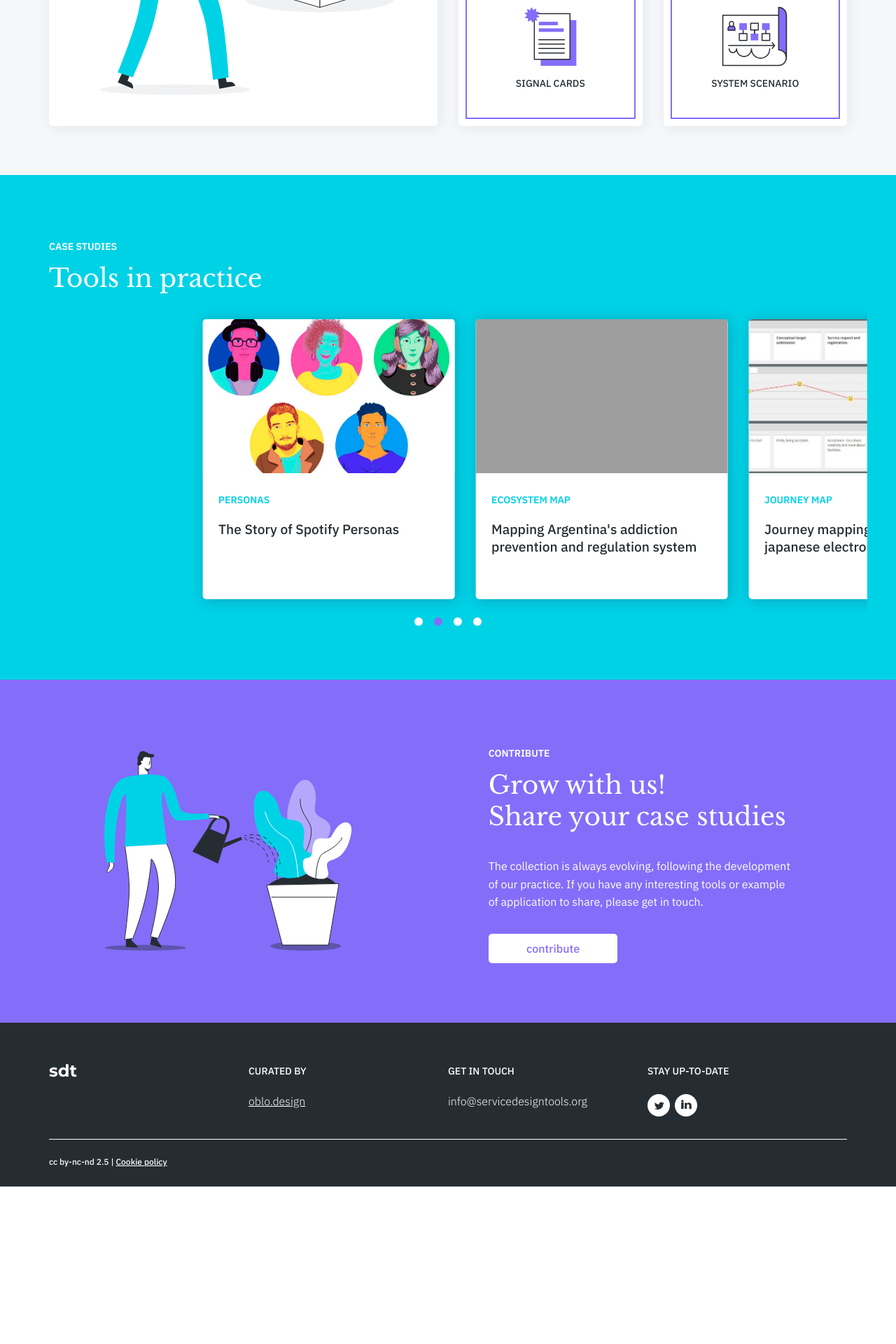
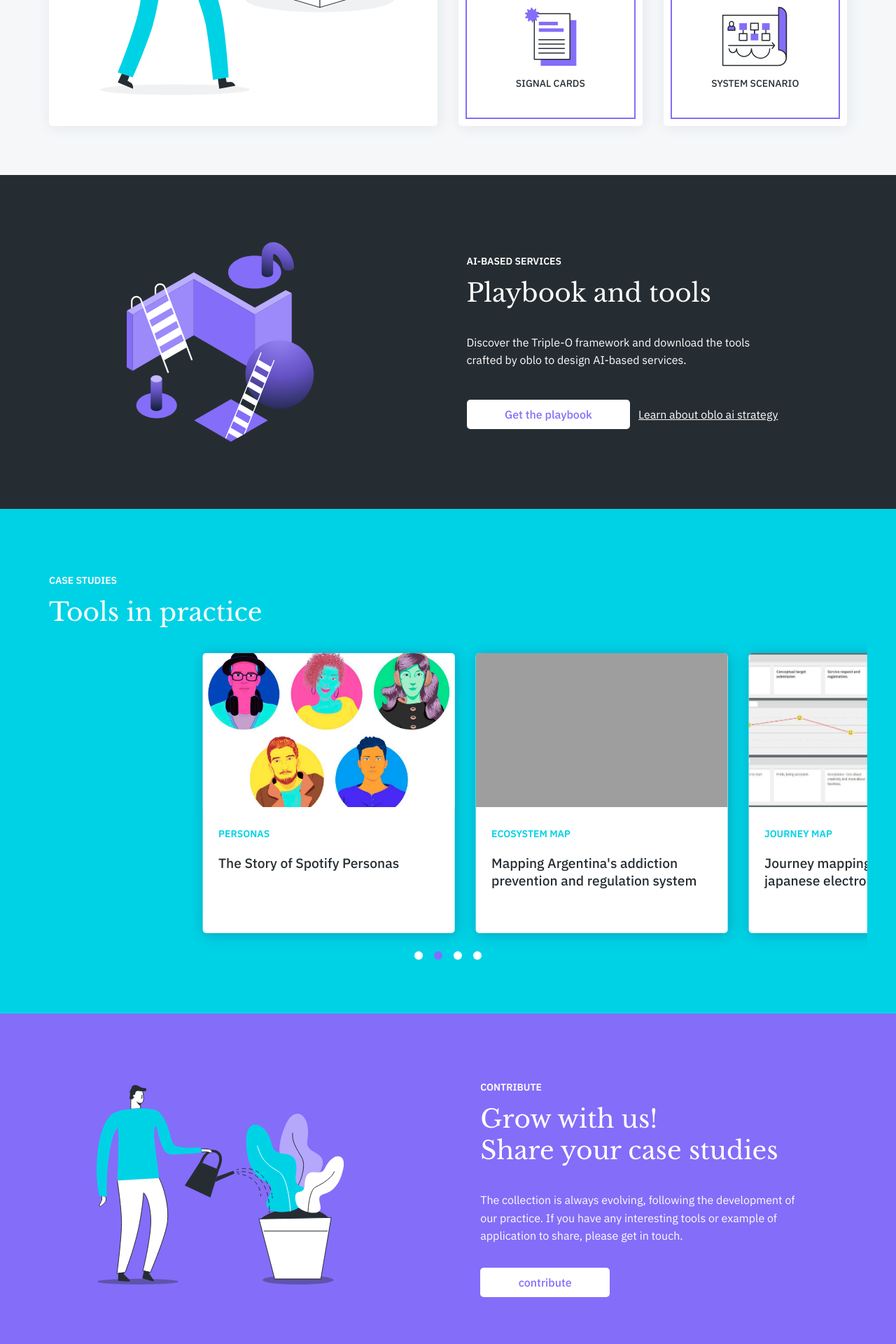
Before and after one commit to service-design-tools/sdt-website, a Jekyll site: the page built from index.html, in a window 1280 px wide. Shown: the part 2631-4551 px from the top of the page at 70% size. Built offline with Jekyll 4.4.1, drawn with Linux system fonts in a browser that asks for light colours; before the commit the page ends 4326 px from its top, so only the background shows below that; grey boxes are pictures that could not be loaded.

Commit message:
add new ai banner in homepage

```diff
--- /dev/null
+++ b/_data/ai-playbook.yml
@@ -0,0 +1,2 @@
+book_link: https://form.typeform.com/to/Iu543Fdr?typeform-source=servicedesigntools.org
+strategy_link: https://ai.oblo.design/
--- /dev/null
+++ b/_includes/ai-playbook.html
@@ -0,0 +1,12 @@
+<section class="banner" data-type="enhanced">
+    {% include svgs/ai-playbook.html %}
+    <div class="banner__column">
+        <h3>ai-based services</h3>
+        <h2>Playbook and tools</h2>
+        <p>Discover the Triple-O framework and download the tools crafted by oblo to design AI-based services.</p>
+        <div class="banner__links">
+            <a href="{{ site.data.ai-playbook.book_link }}" class="btn--action" target="_blank" rel="noreferrer noopener">Get the playbook</a>
+            <a href="{{ site.data.ai-playbook.strategy_link }}" target="_blank" rel="noreferrer noopener">Learn about oblo ai strategy</a>
+        </div>
+    </div>
+</section>
--- /dev/null
+++ b/_includes/svgs/ai-playbook.html
@@ -0,0 +1,38 @@
+<svg width="314" height="334" viewBox="0 0 314 334" fill="none" xmlns="http://www.w3.org/2000/svg" xml:space="preserve">
+<path d="M214.256 77.6925C238.807 77.6925 258.71 65.3208 258.71 50.0595C258.71 34.7982 238.807 22.4265 214.256 22.4265C189.706 22.4265 169.803 34.7982 169.803 50.0595C169.803 65.3208 189.706 77.6925 214.256 77.6925Z" fill="#846DF9"/>
+<path d="M254.528 2.07528C242.317 -3.46466 226.793 1.8329 225.893 21.038C225.882 21.165 225.87 21.2919 225.882 21.4074C225.882 21.4304 225.882 21.442 225.882 21.4651C225.882 21.5459 225.905 21.6266 225.905 21.719H225.87V52.5003C225.87 55.8242 230.163 58.5249 235.461 58.5249C240.759 58.5249 245.052 55.8242 245.052 52.5003V22.3768C245.052 22.2845 245.064 22.1922 245.075 22.0998C245.11 21.9498 245.133 21.7998 245.156 21.6497C246.691 14.7594 259.548 29.7519 260.749 41.1203C261.21 44.3058 264.13 46.4756 266.762 47.0873C269.693 47.7682 272.96 47.6413 275.776 46.5448C276.214 46.3717 276.653 46.1755 277.068 45.9447C278.419 45.1945 279.769 44.0172 280.023 42.4014C280.069 42.0898 280.069 41.8013 280.069 41.4896C280.069 24.9737 267.639 8.01917 254.516 2.07528H254.528Z" fill="url(#paint0_radial_912_776)"/>
+<path d="M276.275 85.3572V179.428L214.539 215.3V121.009L276.275 85.3572Z" fill="#9C89FA"/>
+<path d="M0 114.806L10.0206 121.011L112.28 61.8148L214.539 121.011L276.275 85.3586L266.173 80.1743L214.539 109.656L112.28 50.4604L0 114.806Z" fill="#BAACFF"/>
+<path d="M112.28 61.8142V155.885L10.0208 215.301V121.01L112.28 61.8142Z" fill="#9C89FA"/>
+<path d="M112.279 61.8142V155.885L214.538 215.301V121.01L112.279 61.8142Z" fill="#846DF9"/>
+<path d="M0 209.45L10.0206 215.3V121.009L0 114.804V209.45Z" fill="#846DF9"/>
+<path fill-rule="evenodd" clip-rule="evenodd" d="M46.7562 78.0599C46.7569 70.9287 54.4776 66.471 60.6537 70.0365C62.5128 71.1099 63.9407 72.7973 64.6947 74.807L110.148 195.968C110.4 196.64 110.059 197.39 109.387 197.643C108.757 197.879 108.058 197.595 107.765 197.004L107.711 196.882L99.9633 176.231L63.1019 197.513L70.5004 217.233C70.7524 217.905 70.412 218.655 69.7396 218.908C69.1092 219.144 68.4106 218.86 68.1176 218.269L68.0639 218.147L22.6117 96.9847C22.0694 95.5395 21.0413 94.3269 19.7045 93.5551C15.263 90.9911 9.71098 94.1964 9.71034 99.3246V109.35L9.45937 109.495L7.8578 110.412L7.10878 110.841V99.3246C7.10942 92.1933 14.8301 87.7355 21.0062 91.3011C22.8653 92.3746 24.2933 94.062 25.0473 96.0717L33.7914 119.383L70.4701 97.6107L62.2592 75.7201C61.7169 74.2748 60.6888 73.0623 59.3519 72.2904C54.9105 69.7266 49.3584 72.9318 49.3578 78.0599V86.5433L49.1049 86.6879L47.5033 87.598L46.7562 88.0228V78.0599ZM54.7621 175.281L58.8412 186.155L95.7035 164.872L91.6742 154.133L54.7621 175.281ZM46.3998 152.991L50.4955 163.909L87.2211 142.264L83.2601 131.709L46.3998 152.991ZM38.058 130.756L42.1312 141.614L78.81 119.841L74.9203 109.475L38.058 130.756Z" fill="white"/>
+<path d="M50.0548 294.649C68.8524 294.649 84.0909 285.085 84.0909 273.286C84.0909 261.487 68.8524 251.923 50.0548 251.923C31.2572 251.923 16.0188 261.487 16.0188 273.286C16.0188 285.085 31.2572 294.649 50.0548 294.649Z" fill="#846DF9"/>
+<path d="M40.0593 228.691V276.565C40.0593 279.889 44.3528 282.59 49.6504 282.59C54.9479 282.59 59.2414 279.889 59.2414 276.565V228.691H40.0478H40.0593Z" fill="url(#paint1_linear_912_776)"/>
+<path d="M49.6598 223.167C52.2291 223.167 54.5322 223.821 56.1764 224.854C57.8271 225.891 58.7505 227.261 58.7506 228.691C58.7506 230.121 57.8271 231.491 56.1764 232.528C54.5322 233.561 52.2291 234.216 49.6598 234.216C47.0906 234.216 44.7883 233.561 43.1441 232.528C41.4932 231.491 40.569 230.121 40.569 228.691C40.5691 227.261 41.4933 225.891 43.1441 224.854C44.7883 223.821 47.0907 223.167 49.6598 223.167Z" fill="#C5BAFF" stroke="#BAACFF"/>
+<path d="M255.873 278.664C287.482 278.664 313.107 253.039 313.107 221.429C313.107 189.82 287.482 164.195 255.873 164.195C224.263 164.195 198.638 189.82 198.638 221.429C198.638 253.039 224.263 278.664 255.873 278.664Z" fill="url(#paint2_radial_912_776)"/>
+<path d="M112.936 298.357L174.466 334L236.283 298.357L174.466 262.715L112.936 298.357Z" fill="#846DF9"/>
+<mask id="mask0_912_776" style="mask-type:alpha" maskUnits="userSpaceOnUse" x="107" y="169" width="153" height="165">
+<path d="M107.752 295.109L174.89 333.877L242.313 295.109L259.534 187.824L202.666 169.002L107.752 295.109Z" fill="#0E1D2C"/>
+</mask>
+<g mask="url(#mask0_912_776)">
+<path fill-rule="evenodd" clip-rule="evenodd" d="M224.099 184.888C224.272 184.468 224.755 184.268 225.175 184.441C225.595 184.615 225.795 185.097 225.621 185.517L220.948 196.844L241.464 208.688L245.909 197.652C246.078 197.231 246.557 197.027 246.979 197.196C247.4 197.366 247.605 197.845 247.436 198.267L212.848 284.175L212.925 284.22L210.724 289.451L183.646 356.711C183.476 357.132 182.997 357.336 182.576 357.167C182.154 356.997 181.95 356.518 182.119 356.097L184.086 351.21L162.426 338.705L160.598 343.138C160.425 343.558 159.942 343.758 159.522 343.585C159.102 343.411 158.902 342.929 159.076 342.509L168.993 318.466L168.89 318.406L172.594 309.489L172.674 309.543L192.782 260.802L192.759 260.789L196.463 251.872L196.465 251.873L208.405 222.931L208.399 222.928L209.507 220.257L215.863 204.852L215.805 204.819L219.509 195.902L219.544 195.926L224.099 184.888ZM166.082 329.841L166.421 330.066L187.661 342.329L191.937 331.712L170.433 319.297L166.082 329.841ZM174.079 310.457L195.511 322.831L199.827 312.109L178.482 299.785L174.079 310.457ZM182.15 290.893L182.882 291.381L203.404 303.227L207.833 292.225L186.647 279.993L182.15 290.893ZM190.317 271.096L191.113 271.627L211.409 283.344L215.259 273.78L194.221 261.633L190.317 271.096ZM197.868 252.793L218.835 264.898L223.264 253.895L202.385 241.841L197.868 252.793ZM206.032 233.002L226.84 245.015L230.577 235.732L209.843 223.762L206.032 233.002ZM213.491 214.921L234.153 226.851L237.889 217.569L217.301 205.683L213.491 214.921Z" fill="white"/>
+</g>
+<defs>
+<radialGradient id="paint0_radial_912_776" cx="0" cy="0" r="1" gradientTransform="matrix(-26 88.9999 -231.454 -67.6163 260 -23)" gradientUnits="userSpaceOnUse">
+<stop stop-color="#9C89FA"/>
+<stop offset="0.5" stop-color="#6451C4"/>
+<stop offset="1" stop-color="#0E1D2C"/>
+</radialGradient>
+<linearGradient id="paint1_linear_912_776" x1="50.0363" y1="215.917" x2="49.9999" y2="283" gradientUnits="userSpaceOnUse">
+<stop stop-color="#9C89FA"/>
+<stop offset="0.5" stop-color="#6451C4"/>
+<stop offset="1" stop-color="#0E1D2C"/>
+</linearGradient>
+<radialGradient id="paint2_radial_912_776" cx="0" cy="0" r="1" gradientTransform="matrix(43.5 153.5 -153.5 43.4997 256 151.5)" gradientUnits="userSpaceOnUse">
+<stop stop-color="#9C89FA"/>
+<stop offset="0.466346" stop-color="#6451C4"/>
+<stop offset="0.947115" stop-color="#0E1D2C"/>
+</radialGradient>
+</defs>
+</svg>
--- a/_sass/banner.scss
+++ b/_sass/banner.scss
@@ -44,10 +44,24 @@
   margin-bottom: 2.7rem;
 }
 
+.banner__column a:not(.btn--action) {
+  text-decoration: underline;
+  color: var(--color-light);
+}
+
 .banner__column .btn--action {
   background-color: var(--color-light);
   color: var(--color-support);
 }
+
+.banner__links {
+  display: flex;
+  justify-content: center;
+  align-items: center;
+  gap: 0.75rem;
+  flex-wrap: wrap;
+}
+
 @media (min-width: 576px) {
   .banner svg {
     height: 246px;
@@ -80,6 +94,9 @@
   .banner__column p {
     padding: 0;
   }
+  .banner__links {
+    justify-content: start;
+  }
 }
 
 @media (min-width: 992px) {
@@ -94,6 +111,9 @@
     font-size: 2.25rem;
     padding: 0;
   }
+  .banner__column .btn--action::after {
+    background-color: #ded8ff;
+  }
 }
 
 @media (min-width: 1200px) {
@@ -101,6 +121,6 @@
     margin-right: calc(var(--column-width) * 2 + var(--container-gap) * 2);
   }
   .banner__column {
-    width: 38%;
+    width: 40%;
   }
 }
--- a/index.html
+++ b/index.html
@@ -127,6 +127,7 @@ with complex design challenges." svg="home-svg.html" %}
     </div>
   </div>
 </main>
+{% include ai-playbook.html %}
 <section class="home__case-studies">
   <h3>Case Studies</h3>
   <h2>Tools in practice</h2>
```
